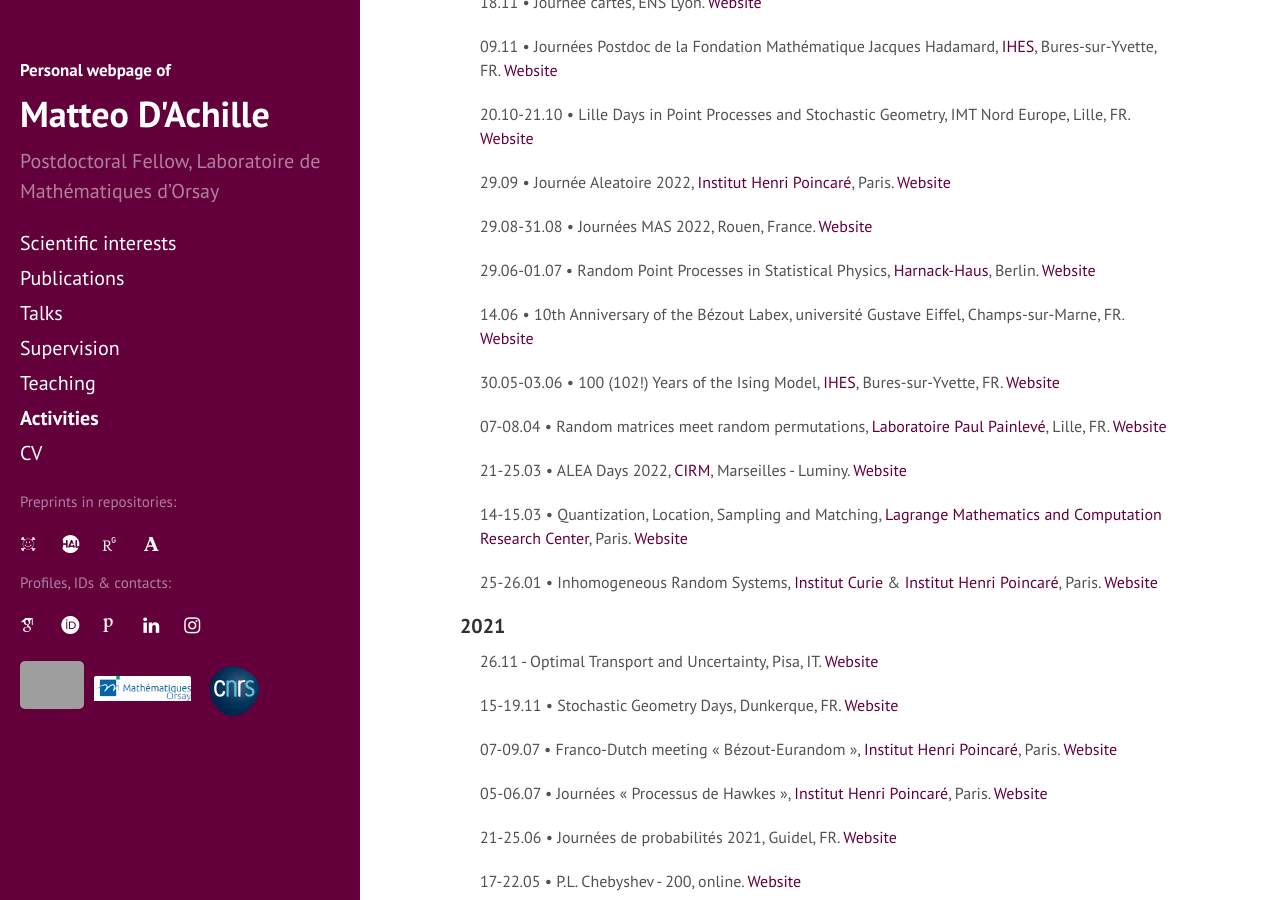
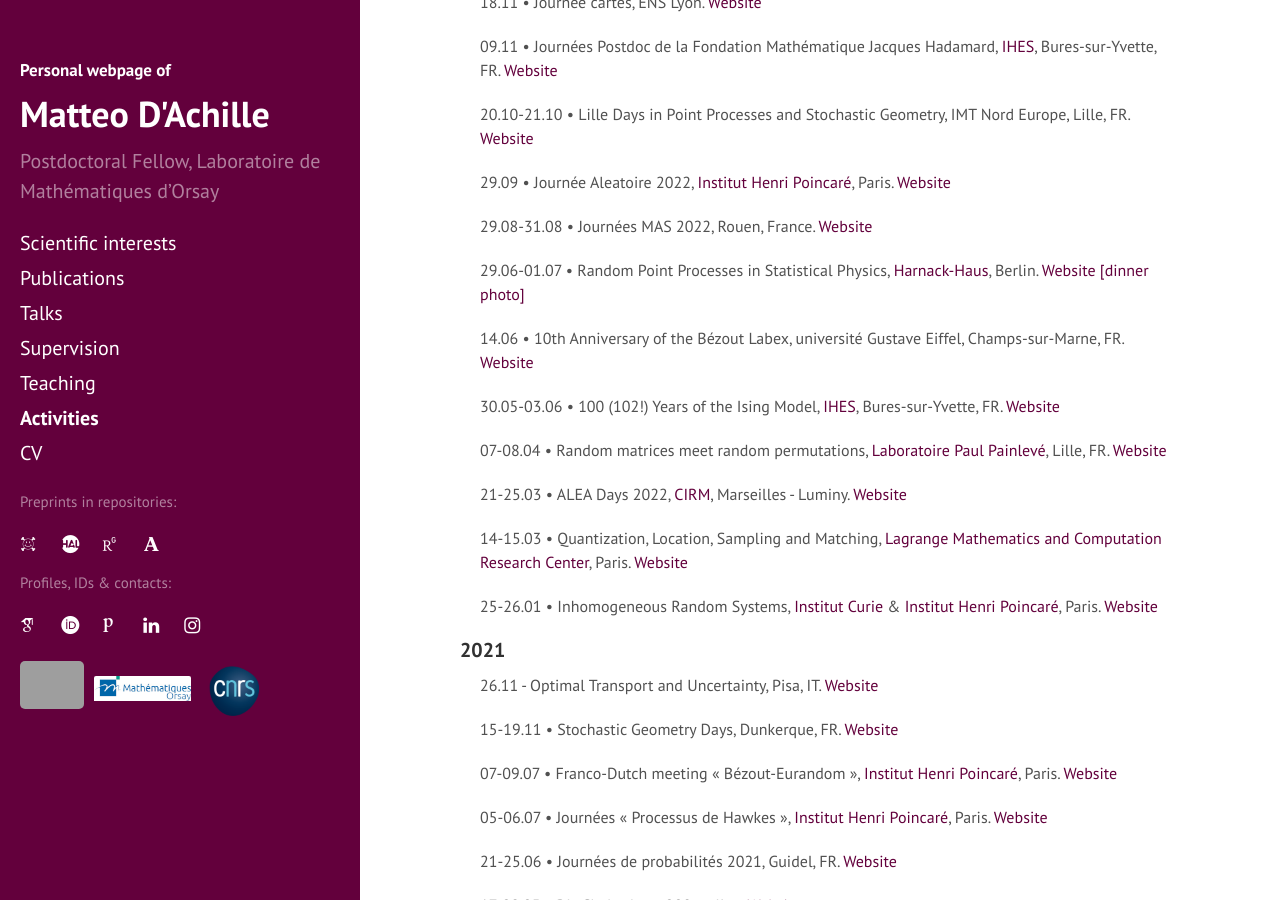
Before and after one commit to matteodachille/matteodachille.github.io, a Jekyll site: the page built from activities.md, in a window 1280 px wide and 900 px high, scrolled down 1152 px. Built offline with Jekyll 4.4.1, drawn with Linux system fonts in a browser that asks for light colours; nearby versions of some CDN libraries; some web fonts are replaced; grey boxes are pictures that could not be loaded.

Commit message:
Added dinner photo of SPP 2265 conference in Berlins

```diff
--- a/activities.md
+++ b/activities.md
@@ -74,7 +74,7 @@
 29.08-31.08 &#x2022; Journées MAS 2022, Rouen, France. [Website](https://mas2022.sciencesconf.org/){:target="_blank"}
 {: style="font-size: 16px; margin-left: 20px" }
 
-29.06-01.07 &#x2022; Random Point Processes in Statistical Physics, [Harnack-Haus](https://www.harnackhaus-berlin.mpg.de/en){:target="_blank"}, Berlin. [Website](https://www.wias-berlin.de/workshops/RaPoStatPhys/#){:target="_blank"}
+29.06-01.07 &#x2022; Random Point Processes in Statistical Physics, [Harnack-Haus](https://www.harnackhaus-berlin.mpg.de/en){:target="_blank"}, Berlin. [Website](https://www.wias-berlin.de/workshops/RaPoStatPhys/#){:target="_blank"} [ [dinner photo] ](https://www.wias-berlin.de/workshops/RaPoStatPhys/images/RaPoStatPhys_Bild.JPG){:target="_blank"}
 {: style="font-size: 16px; margin-left: 20px" }
 
 14.06 &#x2022; 10th Anniversary of the Bézout Labex, université Gustave Eiffel, Champs-sur-Marne, FR. [Website](https://labex-bezout.fr/10th-anniversary-of-the-bezout-labex//#){:target="_blank"}
```
